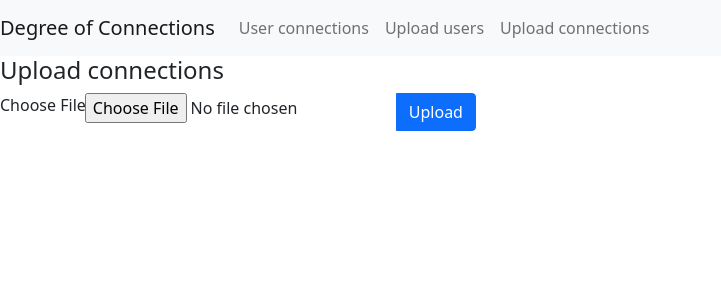
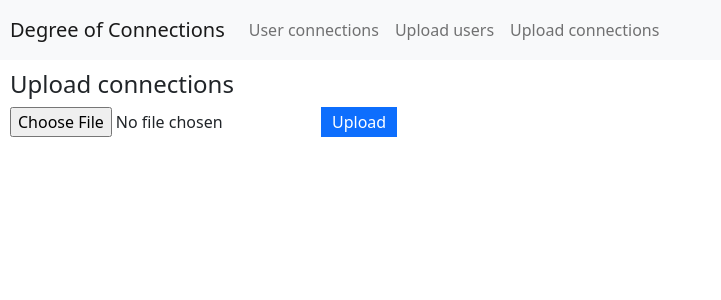
Before and after one commit to ameyadevale24/DegreeOfConnections-FE, an Angular app: page /connections-upload in a window 1280 px wide. Shown: the top 300 px of the page, without its empty margins (0-721 px from the left). Built offline with nearby package versions, Linux system fonts and the light colour scheme; no server answers.

Commit message:
added styles and design

```diff
--- a/src/app/app.component.html
+++ b/src/app/app.component.html
@@ -11,7 +11,11 @@
     <title>Degrees of Connection</title>
   </head>
   <body>
+  <div>
     <app-nav-bar></app-nav-bar>
-    <router-outlet></router-outlet>
+    <div class="content">
+      <router-outlet></router-outlet>
+    </div>
+  </div>
   </body>
 </html>
--- a/src/app/app.component.scss
+++ b/src/app/app.component.scss
@@ -0,0 +1,3 @@
+.content {
+    padding: 10px;
+}
--- a/src/app/connections-upload/connections-upload.component.html
+++ b/src/app/connections-upload/connections-upload.component.html
@@ -1,8 +1,7 @@
 <div class="file-upload">
     <h4>Upload connections</h4>
     <div class="input-group mb-3">
-        <label for="file">Choose File</label>
         <input type="file" id="file" (change)="updateFile($event)"/>
-        <button class="btn btn-primary" type="button" (click)="uploadConnections()">Upload</button>
+        <button class="btn btn-primary upload" type="button" (click)="uploadConnections()">Upload</button>
     </div>
 </div>
--- a/src/app/connections-upload/connections-upload.component.scss
+++ b/src/app/connections-upload/connections-upload.component.scss
@@ -0,0 +1,5 @@
+.upload {
+    height: 30px;
+    padding: 0px 10px;
+    border-radius: 0;
+}
--- a/src/app/nav-bar/nav-bar.component.html
+++ b/src/app/nav-bar/nav-bar.component.html
@@ -1,4 +1,4 @@
-<nav class="navbar navbar-expand-lg navbar-light bg-light">
+<nav class="navbar navbar-expand-lg navbar-light bg-light titlebar">
   <a class="navbar-brand" href="#">Degree of Connections</a>
   <button class="navbar-toggler" type="button" data-toggle="collapse" data-target="#navbarSupportedContent" aria-controls="navbarSupportedContent" aria-expanded="false" aria-label="Toggle navigation">
     <span class="navbar-toggler-icon"></span>
--- a/src/app/nav-bar/nav-bar.component.scss
+++ b/src/app/nav-bar/nav-bar.component.scss
@@ -0,0 +1,3 @@
+.titlebar {
+    padding: 10px
+}
--- a/src/app/user-connections/user-connections.component.html
+++ b/src/app/user-connections/user-connections.component.html
@@ -1,27 +1,33 @@
-<h4>Welcome to user connections</h4>
+<h4>User connections</h4>
 <div class="lists">
     <div class="col">
         <input type="text" class= "searchbar" #searchTermA (input) = "filterList(searchTermA.value,'A')">
         <ul class="list-group">
-            <li class="list-group-item"
+            <li class="list-group-item" [ngClass]="{'activeUser': user.name == selectedFirstUser?.name}"
                 *ngFor="let user of filteredListA">
-                    <span (click)="selectUserId(user.id, 'A')">{{user.name}}</span>
+                    <div  (click)="selectUser(user, 'A')">{{user.name}}</div>
             </li>
         </ul>
     </div>
     <div class="col">
         <input type="text" class= "searchbar" #searchTermB (input) = "filterList(searchTermB.value,'B')">
         <ul class="list-group">
-            <li class="list-group-item"
+            <li class="list-group-item" [ngClass]="{'activeUser': user.name == selectedSecondUser?.name}"
                 *ngFor="let user of filteredListB">
-                    <span (click)="selectUserId(user.id, 'B')" >{{user.name}}</span>
+                    <div (click)="selectUser(user, 'B')" >{{user.name}}</div>
             </li>
         </ul>
     </div>
 </div>
-<div>
-    <div>The degree of connection between {{selectedFirstUserId}} and {{selectedSecondUserId}} is {{degree}} </div>
-    <div>And the shortest connection is:</div>
-    <div>{{path}}</div>
-    <button class="btn btn-primary" type="button" (click)="getConnectionsBetweeen()">Get connections between</button>
+<div class="box">
+    <div *ngIf="isConnectionsLoaded">
+        <p>Result: {{connectionResponse?.result}}</p>
+        <div class="result" *ngIf="connectionResponse.degree>0">
+            <p>The degree of connection between {{selectedFirstUser?.name}} and {{selectedSecondUser?.name}} is {{connectionResponse?.degree}} </p>
+            <span>And the shortest connection is:<p>{{connectionResponse?.path}}</p></span>
+        </div>
+    </div>
+    <div *ngIf="!isConnectionsLoaded">
+        <p>Please select users to find connection</p>
+    </div>
 </div>
--- a/src/app/user-connections/user-connections.component.scss
+++ b/src/app/user-connections/user-connections.component.scss
@@ -1,11 +1,11 @@
 .lists {
-    height: 300px;
+    width: 80%;
 }
 
 .col {
     width: 28%;
     float: left;
-    margin: 25px;
+    margin: 2% 11%;
 }
 
 .searchbar {
@@ -20,3 +20,23 @@ ul {
 li {
     cursor: pointer;
 }
+
+.box {
+    width: 80%;
+    margin: 1% 9%;
+    border: solid 1px black;
+    clear: both;
+}
+
+.box div {
+    margin: 1.5%;
+}
+
+.activeUser {
+    background-color: skyblue;
+    font-weight: bold;
+}
+
+.result {
+    margin: 0 !important;
+}
--- a/src/app/user-connections/user-connections.component.ts
+++ b/src/app/user-connections/user-connections.component.ts
@@ -9,14 +9,13 @@ import { UserService } from '../user.service';
 })
 export class UserConnectionsComponent implements OnInit {
 
-  //an array to hold the user objects
   usersList:any = [];
   filteredListA:any = [];
   filteredListB:any = [];
-  selectedFirstUserId:any;
-  selectedSecondUserId:any;
-  degree:any;
-  path:any;
+  selectedFirstUser:any;
+  selectedSecondUser:any;
+  connectionResponse:any;
+  isConnectionsLoaded = false;
 
   constructor(private userService: UserService, private connectionService: ConnectionsService) { }
 
@@ -26,15 +25,23 @@ export class UserConnectionsComponent implements OnInit {
   }
 
   getConnectionsBetweeen() {
+    // proceed only if both users are selected
+    if (this.selectedFirstUser == undefined || this.selectedSecondUser == undefined) {
+      return;
+    }
+
     //gets connection between selected userids
-    this.connectionService.getConnectionsBetween(this.selectedFirstUserId, this.selectedSecondUserId)
+    this.connectionService.getConnectionsBetween(this.selectedFirstUser.id, this.selectedSecondUser.id)
     .subscribe(
       (res:any) => {
         console.log(res)
-        this.degree = res.degree;
-        this.path = res.path;
+        this.connectionResponse = res;
+        this.isConnectionsLoaded = true;
       },
-      err => { alert("No response for connection between users") }
+      err => {
+        alert("No response for connection between users");
+        this.isConnectionsLoaded = true;
+      }
     )
   }
 
@@ -53,28 +60,32 @@ export class UserConnectionsComponent implements OnInit {
   filterList(val:any, list:any) {
     if(val.length > 0) {
       if(list == 'A') {
-        this.filteredListA = Object.assign([],this.usersList).filter((user:any) => user.name.startsWith(val));
+        this.filteredListA = Object.assign([],this.usersList).filter((user:any) => user.name.includes(val));
       } else if(list == 'B') {
-        this.filteredListB = Object.assign([],this.usersList).filter((user:any) => user.name.startsWith(val));
+        this.filteredListB = Object.assign([],this.usersList).filter((user:any) => user.name.includes(val));
       }
     } else {
-      this.assignCopy();
+      this.assignCopy(list);
     }
   }
 
-  assignCopy() {
-    this.filteredListA = Object.assign([], this.usersList);
-    this.filteredListB = Object.assign([], this.usersList);
+  assignCopy(list:any) {
+    if(list == 'A') {
+      this.filteredListA = Object.assign([], this.usersList);
+    } else if(list == 'B') {
+      this.filteredListB = Object.assign([], this.usersList);
+    }
  }
 
- selectUserId(id:any, type:any) {
-    if(type == 'A') {
-      this.selectedFirstUserId = id;
-    } else if(type == 'B') {
-      this.selectedSecondUserId = id;
+ selectUser(user:any, list:any) {
+    if(list == 'A') {
+      this.selectedFirstUser = user;
+    } else if(list == 'B') {
+      this.selectedSecondUser = user;
     }
-    console.log(this.selectedFirstUserId);
-    console.log(this.selectedSecondUserId);
+    this.getConnectionsBetweeen();
+    console.log(this.selectedFirstUser);
+    console.log(this.selectedSecondUser);
  }
 
 }
--- a/src/app/users-upload/users-upload.component.html
+++ b/src/app/users-upload/users-upload.component.html
@@ -1,8 +1,7 @@
 <div class="file-upload">
     <h4>Upload users</h4>
     <div class="input-group mb-3">
-        <label for="file">Choose File</label>
         <input type="file" id="file" (change)="updateFile($event)"/>
-        <button class="btn btn-primary" type="button" (click)="uploadUsers()">Upload</button>
+        <button class="btn btn-primary upload" type="button" (click)="uploadUsers()">Upload</button>
     </div>
 </div>
--- a/src/app/users-upload/users-upload.component.scss
+++ b/src/app/users-upload/users-upload.component.scss
@@ -1,4 +1,9 @@
-.file-upload {
-    width: 30%;
-    margin: 15px;
+.titlebar {
+    padding: 10px
 }
+
+.upload {
+    height: 30px;
+    padding: 0px 10px;
+    border-radius: 0;
+}
```
